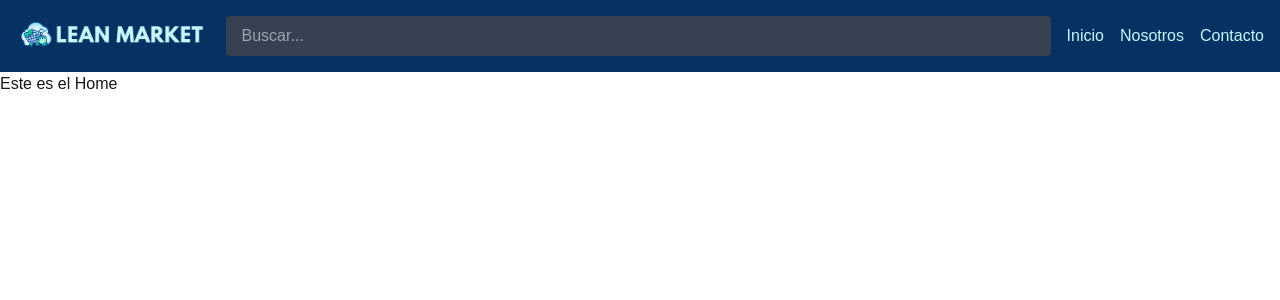
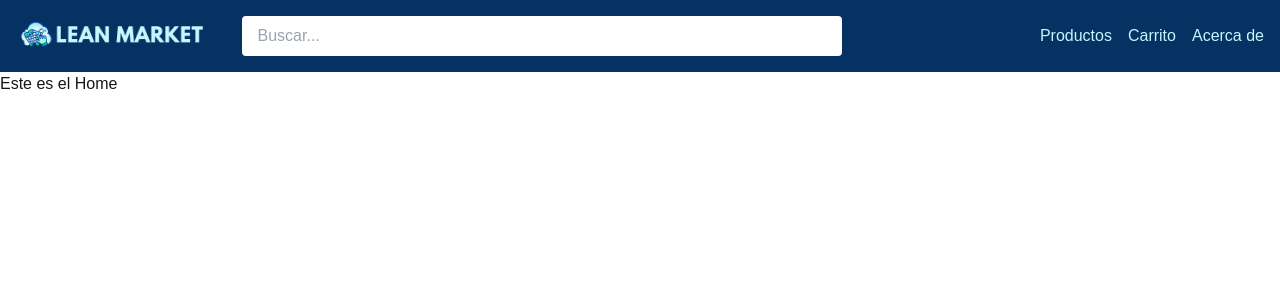
Before and after one commit to LeandroLicata/lean-market, a Next.js app: page / in a window 1280 px wide. Shown: the top 300 px of the page. Built offline with nearby package versions, Linux system fonts and the light colour scheme.

Commit message:
navbar changes

```diff
--- a/src/components/Navbar.tsx
+++ b/src/components/Navbar.tsx
@@ -1,4 +1,3 @@
-import Image from "next/image";
 import Link from "next/link";
 
 export default function Navbar() {
@@ -6,26 +5,26 @@ export default function Navbar() {
     <nav className="bg-deep-blue text-aqua-mist p-4">
       <div className="container mx-auto flex justify-between items-center">
         <div className="flex items-center space-x-2">
-          <img src="/images/lean-market-mini.png" alt="Logo" className="h-10" />
+          <img src="/images/lean-market-mini.png" alt="Logo" className="h-10 mr-4" />
         </div>
 
         <div className="flex-1 mx-4">
           <input
             type="search"
             placeholder="Buscar..."
-            className="w-full px-4 py-2 rounded bg-gray-700 text-white placeholder-gray-400 focus:outline-none focus:ring-2 focus:ring-blue-500"
+            className="w-[600px] px-4 py-2 rounded bg-white text-gray-700 placeholder-gray-400 focus:outline-none focus:ring-2 focus:ring-blue-500"
           />
         </div>
 
         <div className="space-x-4">
-          <Link href="/home" className="hover:text-blue-400">
-            Inicio
+          <Link href="/products" className="hover:underline">
+            Productos
           </Link>
-          <Link href="/about" className="hover:text-blue-400">
-            Nosotros
+          <Link href="/cart" className="hover:underline">
+            Carrito
           </Link>
-          <Link href="/contact" className="hover:text-blue-400">
-            Contacto
+          <Link href="/about" className="hover:underline">
+            Acerca de
           </Link>
         </div>
       </div>
```
